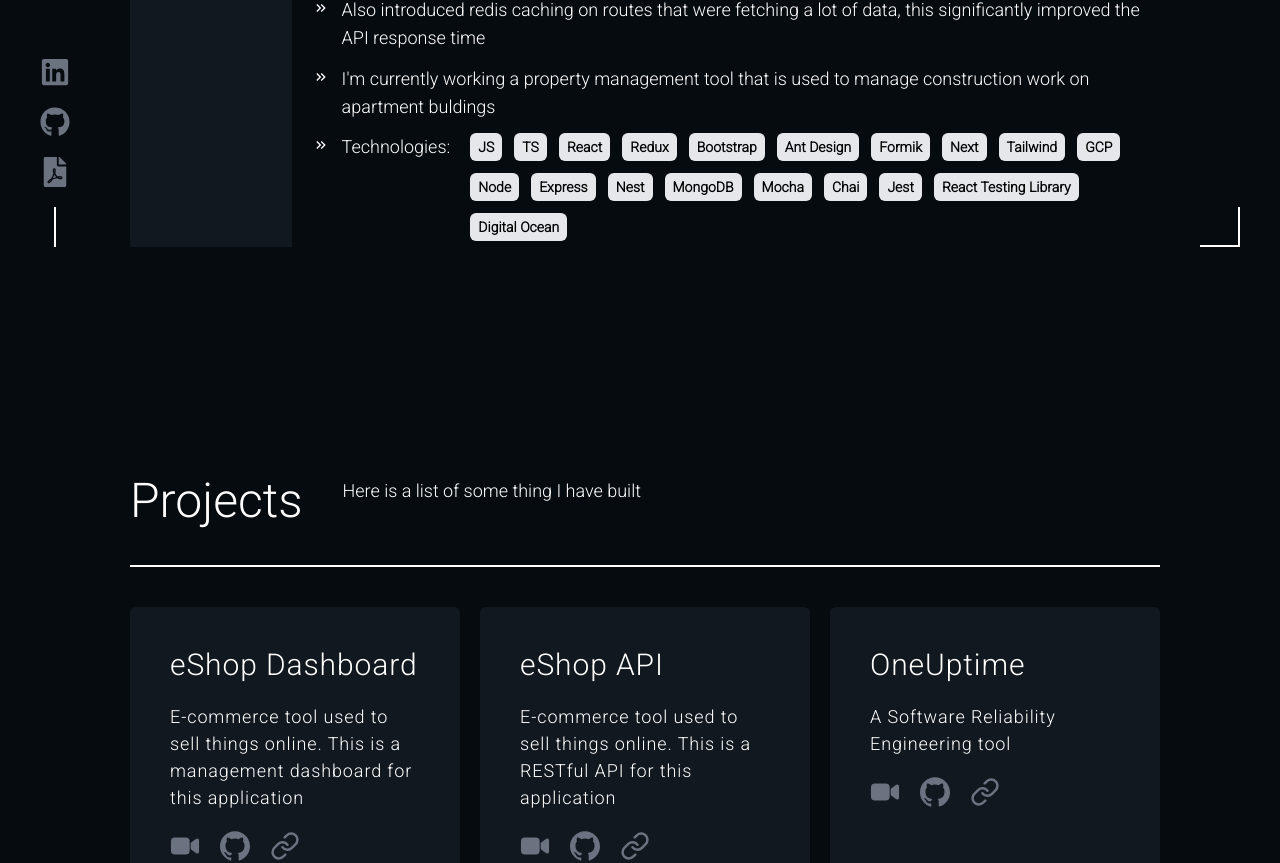
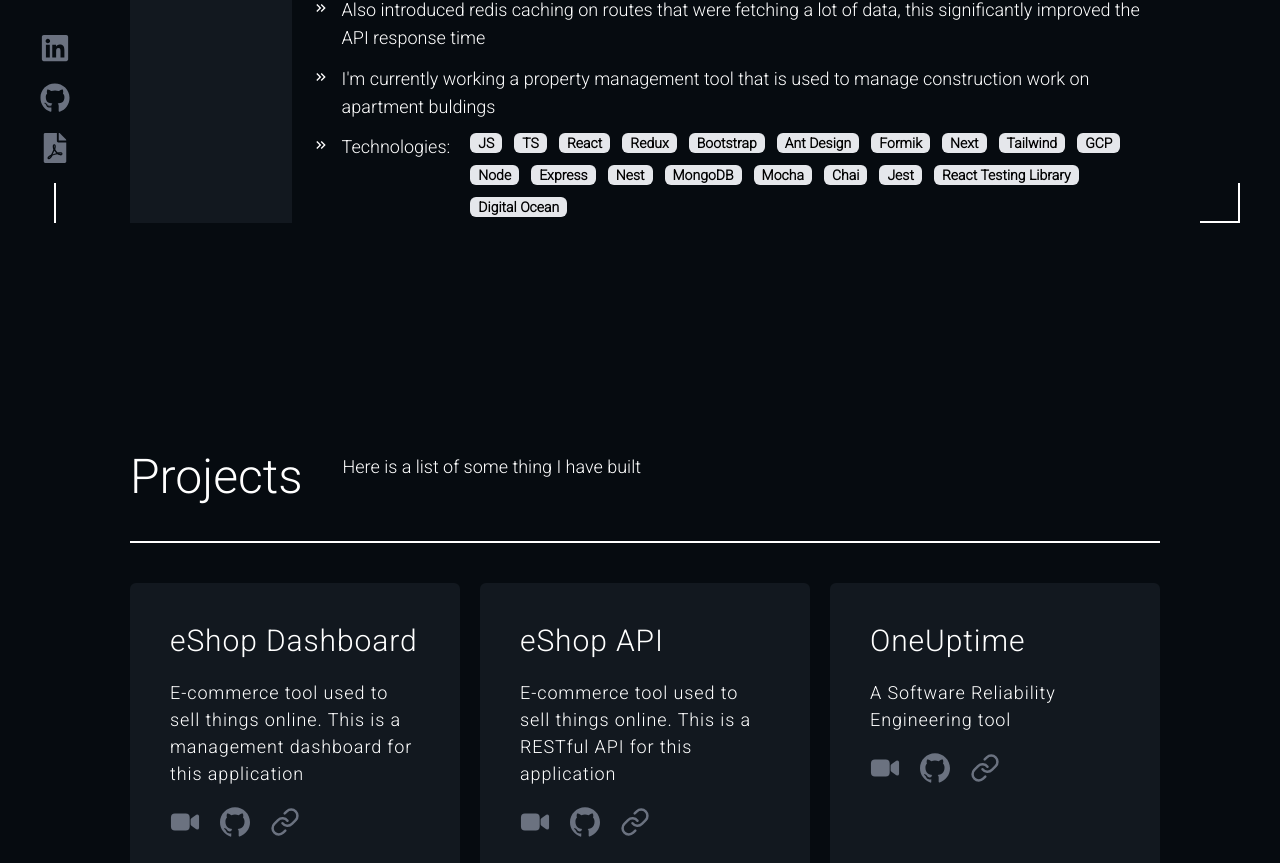
Before and after one commit to Qadriyah/portifolio, a Next.js app: page / in a window 1280 px wide. Shown: the part 1492-2355 px from the top of the page. Built offline with nearby package versions, Linux system fonts and the light colour scheme.

Commit message:
Feat: Code refactoring

```diff
--- a/src/components/Technologies.tsx
+++ b/src/components/Technologies.tsx
@@ -6,11 +6,11 @@ type IProps = {
 
 const Technologies: React.FC<IProps> = ({ technologies }) => {
   return (
-    <div className="text-sm flex gap-3 flex-wrap">
+    <div className="text-sm flex gap-3 flex-wrap items-center">
       {technologies.map((item, index) => (
         <span
           key={index}
-          className="bg-gray-200 py-1 px-2 rounded-md text-black font-bold"
+          className="bg-gray-200 px-2 rounded-md text-black font-bold"
         >
           {item}
         </span>
```
